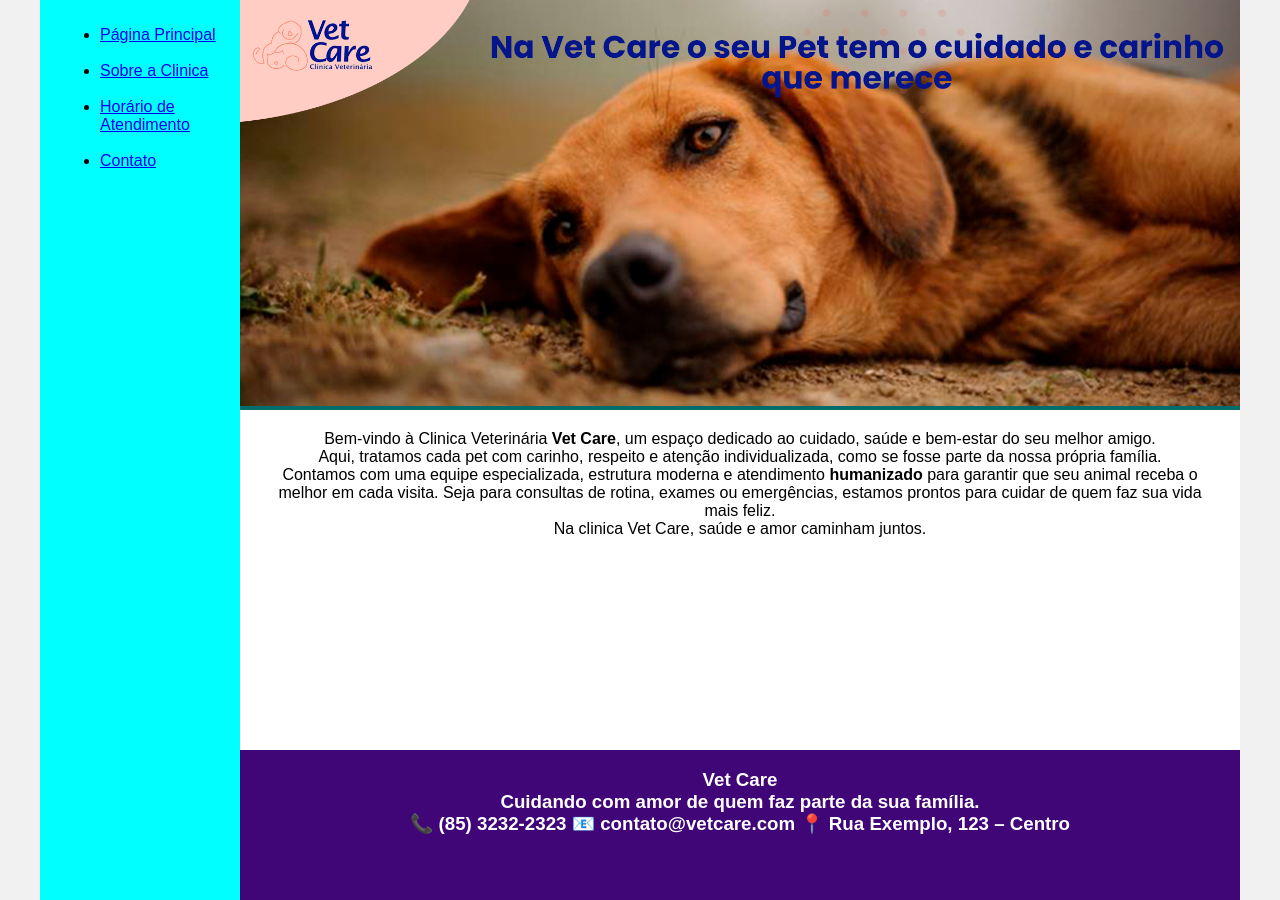
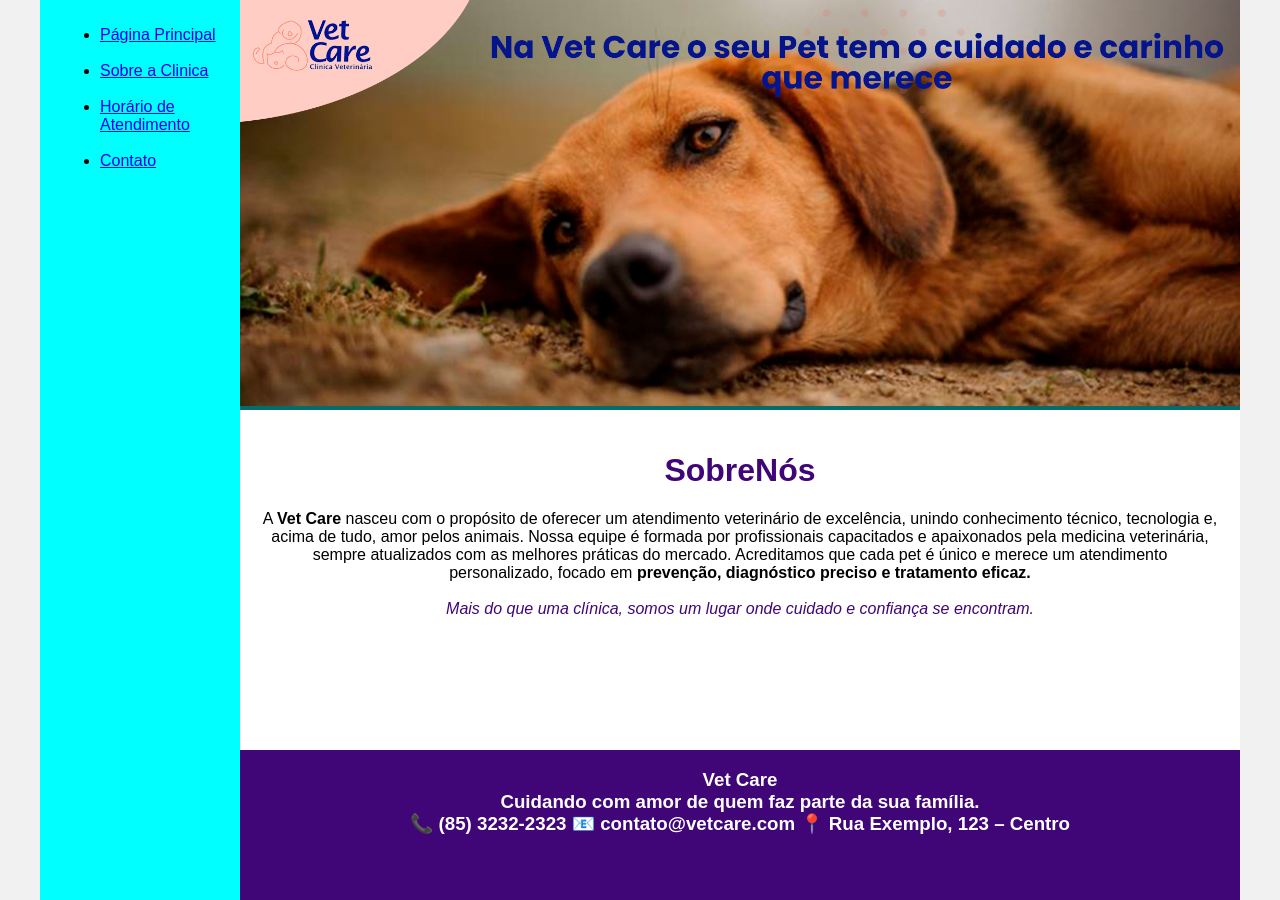
Before and after one commit to tenoriodsouza-svg/desafio_dio_primeiro_site_completo, a plain HTML site: page sobre.html in a window 1280 px wide. Drawn offline with Linux system fonts and the light colour scheme.

Commit message:
contents updates

```diff
--- a/sobre.html
+++ b/sobre.html
@@ -14,10 +14,10 @@
         <div class="menu" style="font-family: Arial, Helvetica, sans-serif;">
             <!-- Aqui vai o seu menu -->
             <ul>
-                <li><a href="Página Principal">Página Principal</a></li><br>
-                <li><a href="Sobre a Clinica">Sobre a Clinica</a></li><br>
-                <li><a href="Horário de Atendimento">Horário de Atendimento</a></li><br>
-                <li><a href="Contato">Contato</a></li>
+                <li><a href="index.html">Página Principal</a></li><br>
+                <li><a href="sobre.html">Sobre a Clinica</a></li><br>
+                <li><a href="horario.html">Horário de Atendimento</a></li><br>
+                <li><a href="contato.html">Contato</a></li>
             </ul>
         </div>
 
@@ -28,15 +28,16 @@
             </div>
 
             <div class="content" align="center" style="font-size: 16px; font-family: Arial, Helvetica, sans-serif;">
-                Bem-vindo à Clinica Veterinária <strong>Vet Care</strong>, um espaço dedicado ao cuidado, saúde e
-                bem-estar do seu melhor amigo.<br>
-                Aqui, tratamos cada pet com carinho, respeito e atenção individualizada, como se fosse parte da nossa
-                própria família.<br>
-                Contamos com uma equipe especializada, estrutura moderna e atendimento <strong>humanizado</strong> para
-                garantir que seu animal receba o melhor em cada visita.
-                Seja para consultas de rotina, exames ou emergências, estamos prontos para cuidar de quem faz sua vida
-                mais feliz.<br>
-                Na clinica Vet Care, saúde e amor caminham juntos.
+                <h1 style="color: rgb(64, 6, 119);">Sobre<strong>Nós</strong></h1>
+                A <strong>Vet Care</strong> nasceu com o propósito de oferecer um atendimento veterinário de excelência, unindo
+                conhecimento técnico, tecnologia e, acima de tudo, amor pelos animais.
+
+                Nossa equipe é formada por profissionais capacitados e apaixonados pela medicina veterinária, sempre
+                atualizados com as melhores práticas do mercado. Acreditamos que cada pet é único e merece um
+                atendimento personalizado, focado em <strong>prevenção, diagnóstico preciso e tratamento eficaz.</strong><br>
+                <br>
+
+                <i style="color: rgb(64, 6, 119);">Mais do que uma clínica, somos um lugar onde cuidado e confiança se encontram.</i>
                 <!-- Aqui vai o seu conteúdo -->
             </div>
 
```
Also changed, not shown: contato.html (+4 -4 lines), horario.html (+4 -4 lines), index.html (+7 -6 lines).
